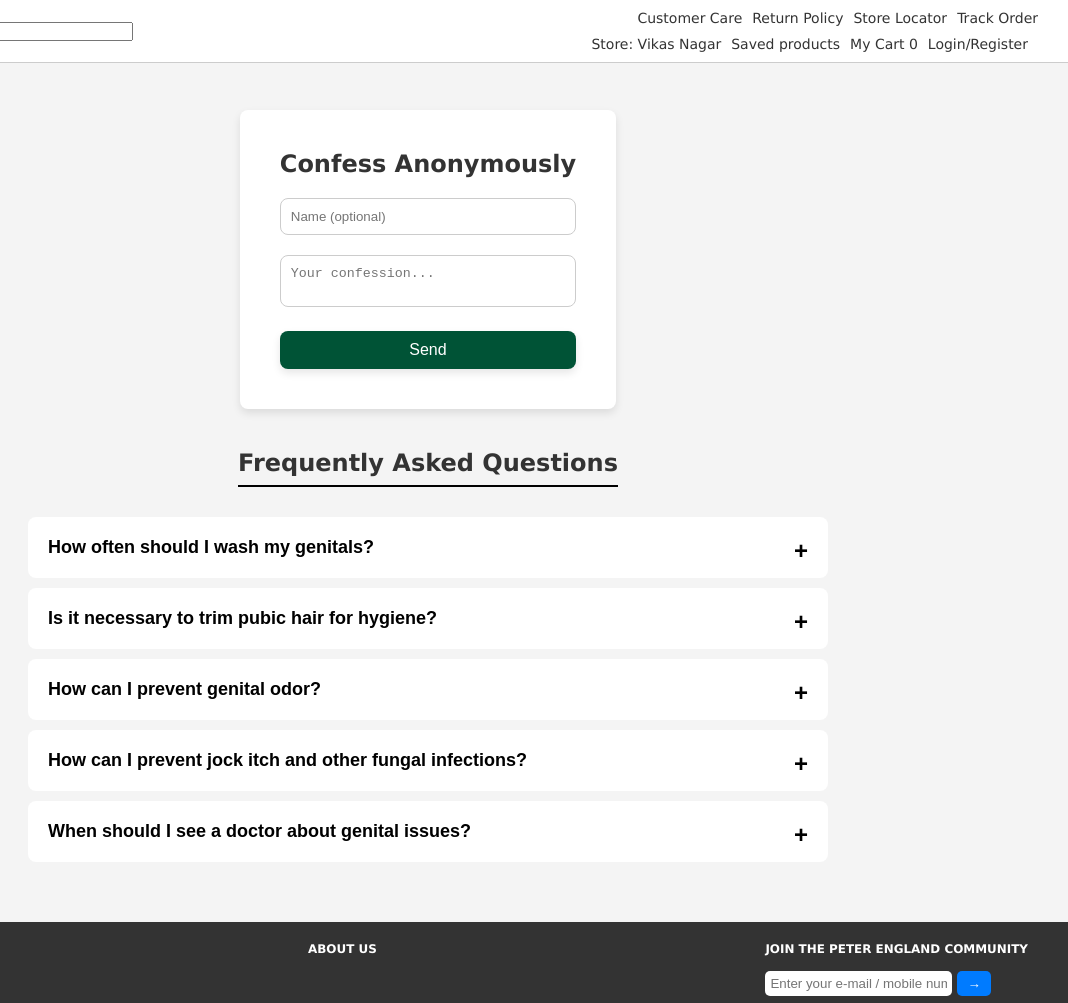
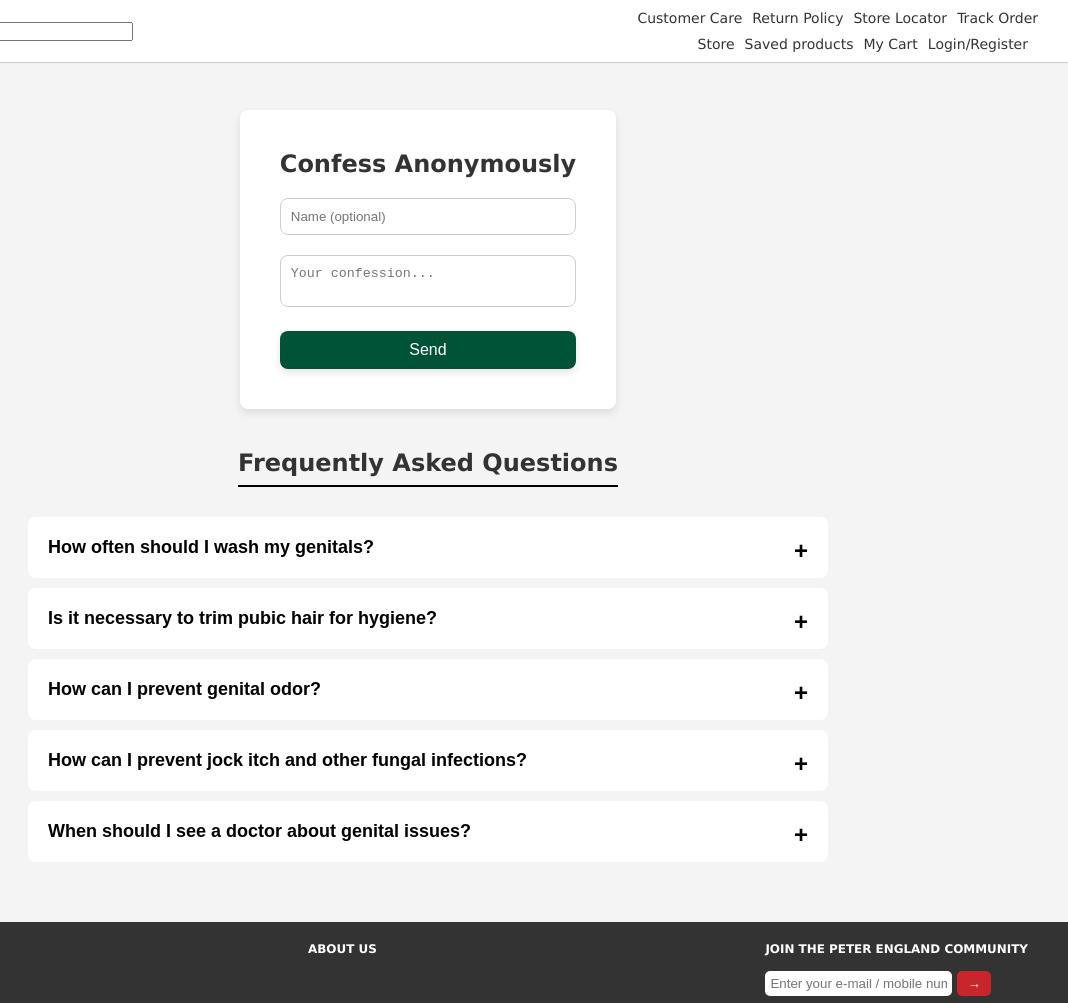
Before and after one commit to samyak1326/peter-england-webpage, a plain HTML site: page index.html in a window 1280 px wide. Shown: the top 1003 px of the page, 212-1280 px from the left. Drawn offline with Linux system fonts and the light colour scheme.

Commit message:
fix: css styles

```diff
--- a/index.html
+++ b/index.html
@@ -55,9 +55,9 @@
                     </div>
                     <!-- Store/Cart/Login Row -->
                     <div class="store-cart-login-row">
-                        <div class="store-selector">Store: Vikas Nagar</div>
+                        <div class="store-selector">Store</div>
                         <a href="#" class="saved-products">Saved products</a>
-                        <a href="#" class="cart">My Cart 0</a>
+                        <a href="#" class="cart">My Cart</a>
                         <a href="#" class="login-register">Login/Register</a>
                         <div class="social-icons">
                             <!-- Social Media Icons -->
--- a/style.css
+++ b/style.css
@@ -312,7 +312,7 @@ border-radius: 5px;
 }
 
 .footer-section button {
-background-color: #007bff;
+background-color: #C8252C;
 color: white;
 cursor: pointer;
 border: none;
```
